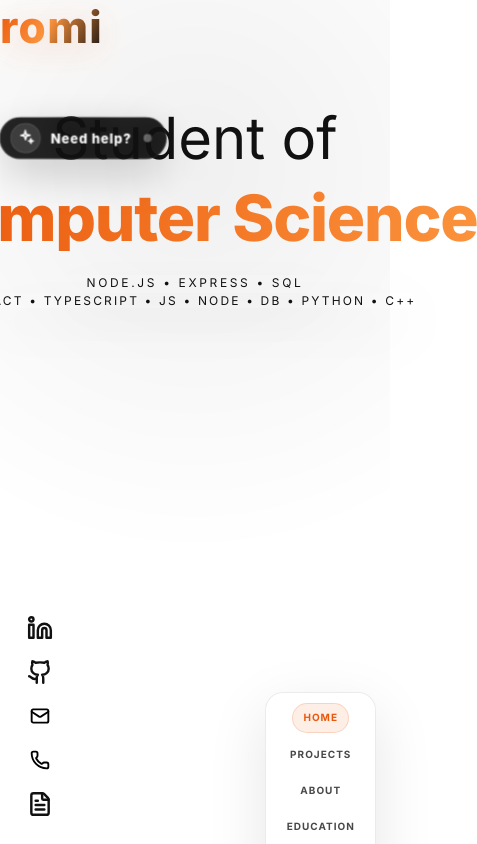
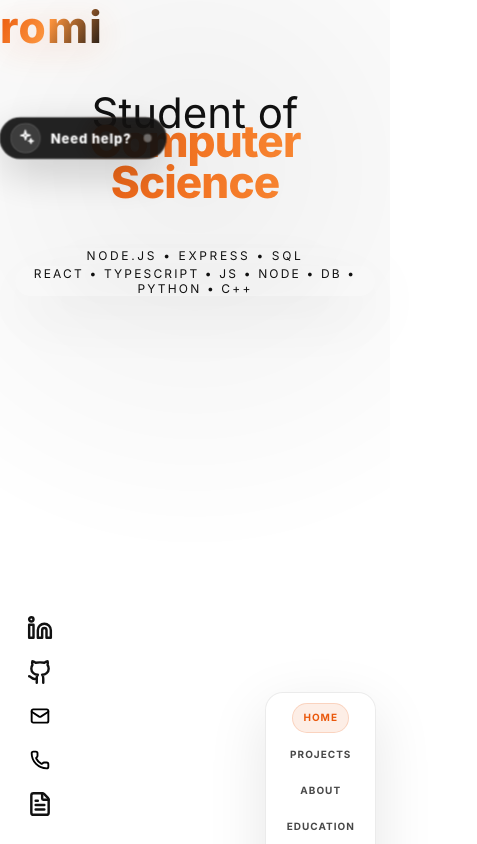
Before and after one commit to RomiSinizkey/RomiSinizkey-CV-Website-Personal-Portfolio, a React (Vite) app: page / in a window 390 px wide. Shown: the top 844 px of the page, 477 px wide, since content can reach past the window. Built offline with nearby package versions, Linux system fonts and the light colour scheme.

Commit message:
Fix mobile hero title wrapping and spacing

```diff
--- a/src/components/AIAssistantWidget.tsx
+++ b/src/components/AIAssistantWidget.tsx
@@ -569,8 +569,11 @@ export default function AIAssistantWidget() {
               width: 30,
               height: 30,
               borderRadius: 9999,
-              background: open ? "rgba(255,255,255,0.22)" : "rgba(0,0,0,0)",
-              filter: open ? "blur(10px)" : "blur(0px)",
+               // ✅ no filter blur (fixes warning)
+              background: "transparent",
+              boxShadow: open
+                ? "0 0 0 10px rgba(255,255,255,0.10), 0 0 24px 10px rgba(255,255,255,0.18)"
+                : "0 0 0 0 rgba(0,0,0,0)",
               opacity: open ? 0.35 : 0.0,
               pointerEvents: "none",
             }}
--- a/src/components/HomeHeroTitle.tsx
+++ b/src/components/HomeHeroTitle.tsx
@@ -3,26 +3,30 @@ import StatsBar from "./StatsBar";
 
 export default function HomeHeroTitle() {
   return (
-    <div className="absolute left-1/2 top-[6vh] -translate-x-1/2 text-center z-20">
-      <p className="text-[58px] md:text-[68px] font-medium tracking-tight text-black leading-none">
+    <div className="absolute left-1/2 top-[6vh] -translate-x-1/2 text-center z-20 w-[92vw] max-w-[980px]">
+      <p className="text-[42px] sm:text-[52px] md:text-[68px] font-medium tracking-tight text-black leading-none">
         Student of
       </p>
 
-      {/* ✅ זה מה שמעלה את ה-Computer Science */}
-      <p className="mt-[-100px] text-[64px] md:text-[84px] font-extrabold tracking-tight leading-none logoAccent whitespace-nowrap">
+      {/* ✅ לא נחתך במובייל: אין nowrap, יש max width + wrap */}
+      <p
+        className="
+          mt-[-56px] sm:mt-[-72px] md:mt-[-100px]
+          text-[44px] sm:text-[56px] md:text-[84px]
+          font-extrabold tracking-tight leading-[0.95]
+          logoAccent
+          whitespace-normal
+          break-words
+        "
+      >
         Computer Science
       </p>
 
-      {/* 🔥 הוספתי translateY שמרים את הכל */}
-        <div
-        className="flex flex-col items-center gap-2"
-        style={{ transform: "translateY(-40px)" }}
-        >
+      {/* ✅ במקום style translateY, עושים רספונסיבי ב-tailwind */}
+      <div className="flex flex-col items-center gap-2 -mt-2 sm:-mt-4 md:-mt-6">
         <RotatingRoles />
         <StatsBar />
-        </div>
-
-
+      </div>
     </div>
   );
 }
```
